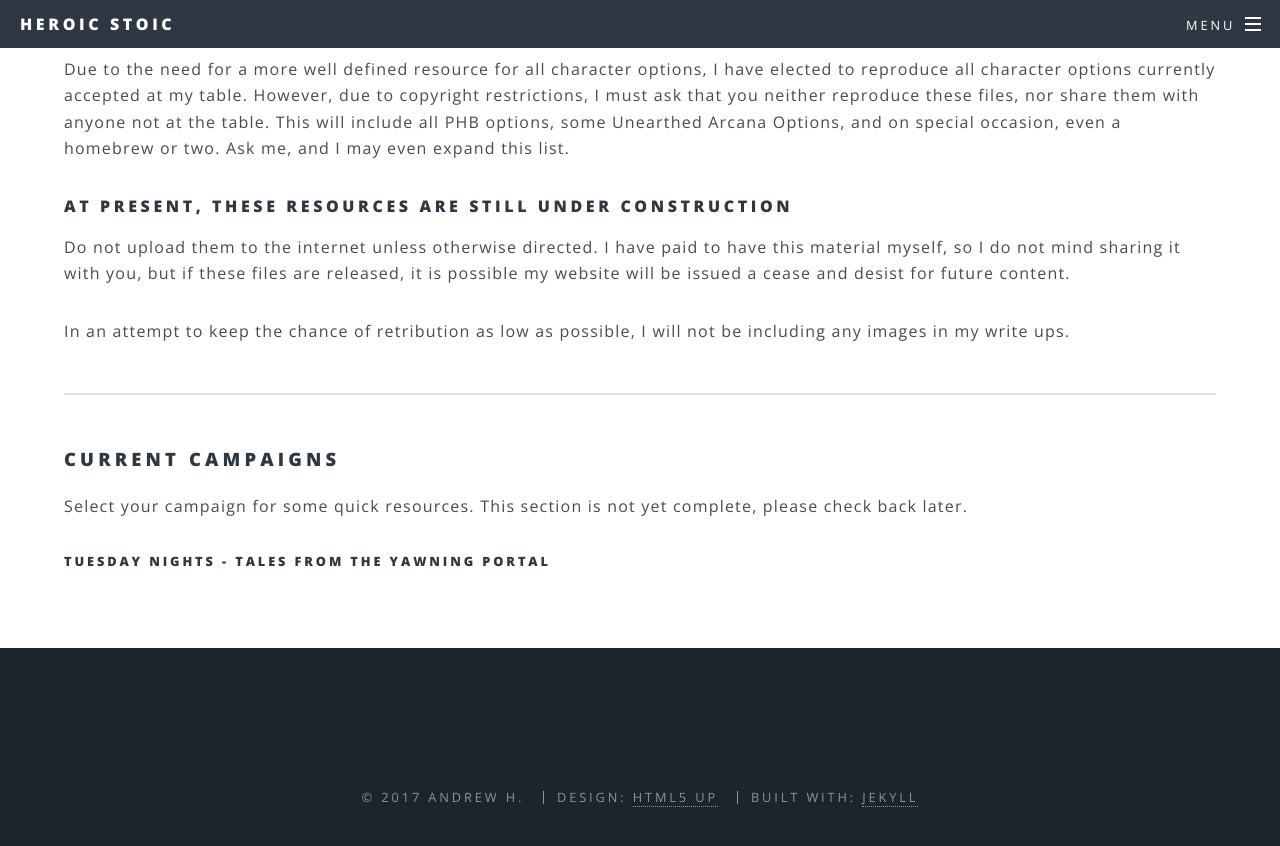
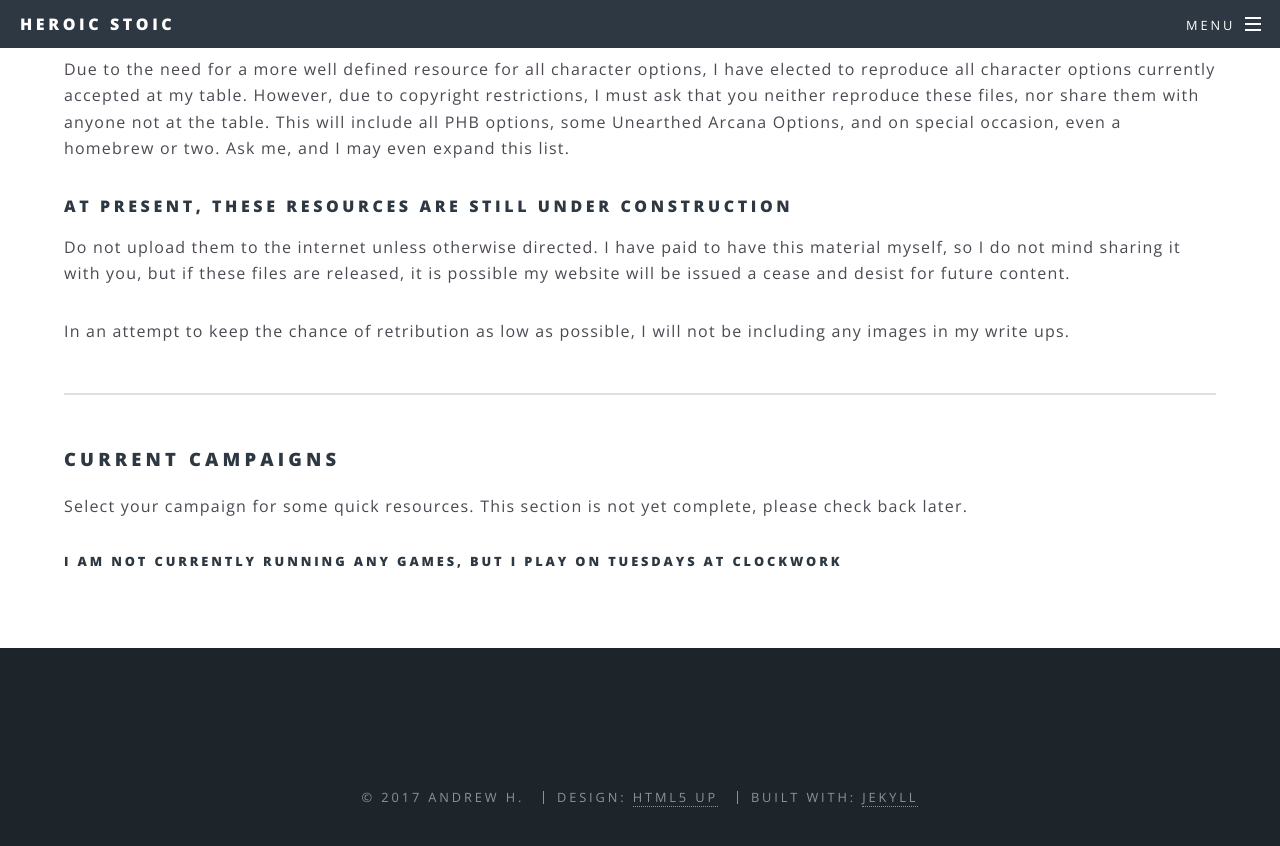
Before and after one commit to heroicstoic/heroicstoic.github.io, a Jekyll site: the page built from dnd/index.md, in a window 1280 px wide and 900 px high, scrolled down 953 px. Shown: the top 846 px of the window. Built offline with Jekyll 4.4.1, drawn with Linux system fonts in a browser that asks for light colours.

Commit message:
Update index.md

```diff
--- a/dnd/index.md
+++ b/dnd/index.md
@@ -36,4 +36,4 @@ In an attempt to keep the chance of retribution as low as possible, I will not b
 
 Select your campaign for some quick resources. This section is not yet complete, please check back later.
 
-##### Tuesday Nights - Tales from the Yawning Portal
+##### I am not currently running any games, but I play on Tuesdays at Clockwork
```
